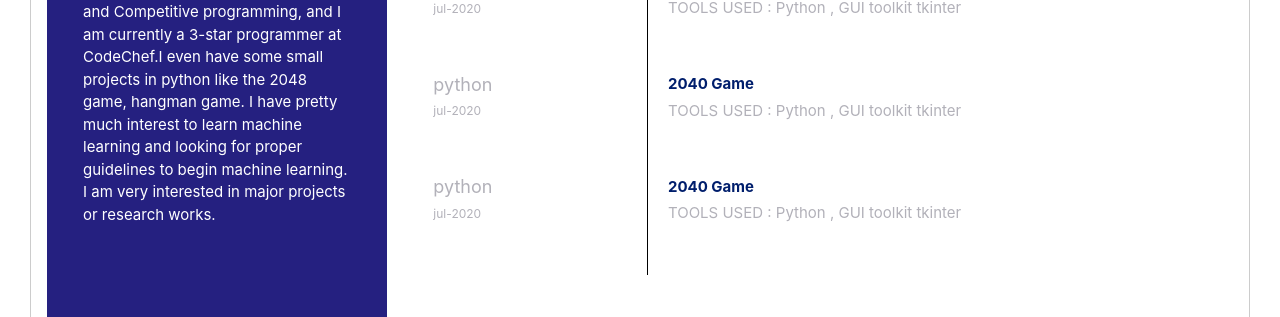
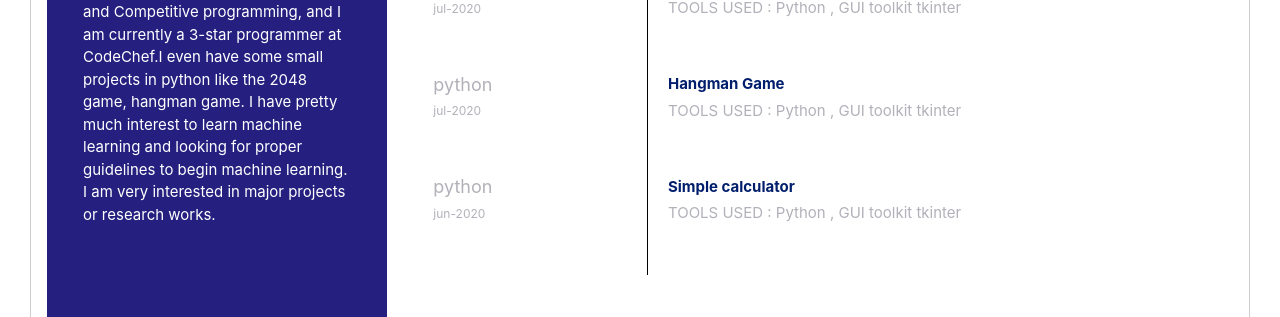
Before and after one commit to jaswanth-0821/My_resume, a plain HTML site: page index.html in a window 1280 px wide. Shown: the part 320-637 px from the top of the page. Drawn offline with nearby package versions, Linux system fonts and the light colour scheme.

Commit message:
Update index.html

```diff
--- a/index.html
+++ b/index.html
@@ -104,7 +104,7 @@
                             <table class="sub_table_1">
                                 <tr>
                                     <td class="left_td">python</td>
-                                    <td class="right_td_1">2040 Game</td>
+                                    <td class="right_td_1">Hangman Game</td>
                                 </tr>
                                 <tr>
                                     <td class="left_td_2">jul-2020 </td>
@@ -117,10 +117,10 @@
                                 <table>
                                     <tr>
                                         <td class="left_td">python</td>
-                                        <td class="right_td_1">2040 Game</td>
+                                        <td class="right_td_1">Simple calculator</td>
                                     </tr>
                                     <tr>
-                                        <td class="left_td_2">jul-2020 </td>
+                                        <td class="left_td_2">jun-2020 </td>
                                         <td class="right_td_2">TOOLS USED : Python , GUI toolkit tkinter</td>
                                     </tr>
                                 </table>
```
